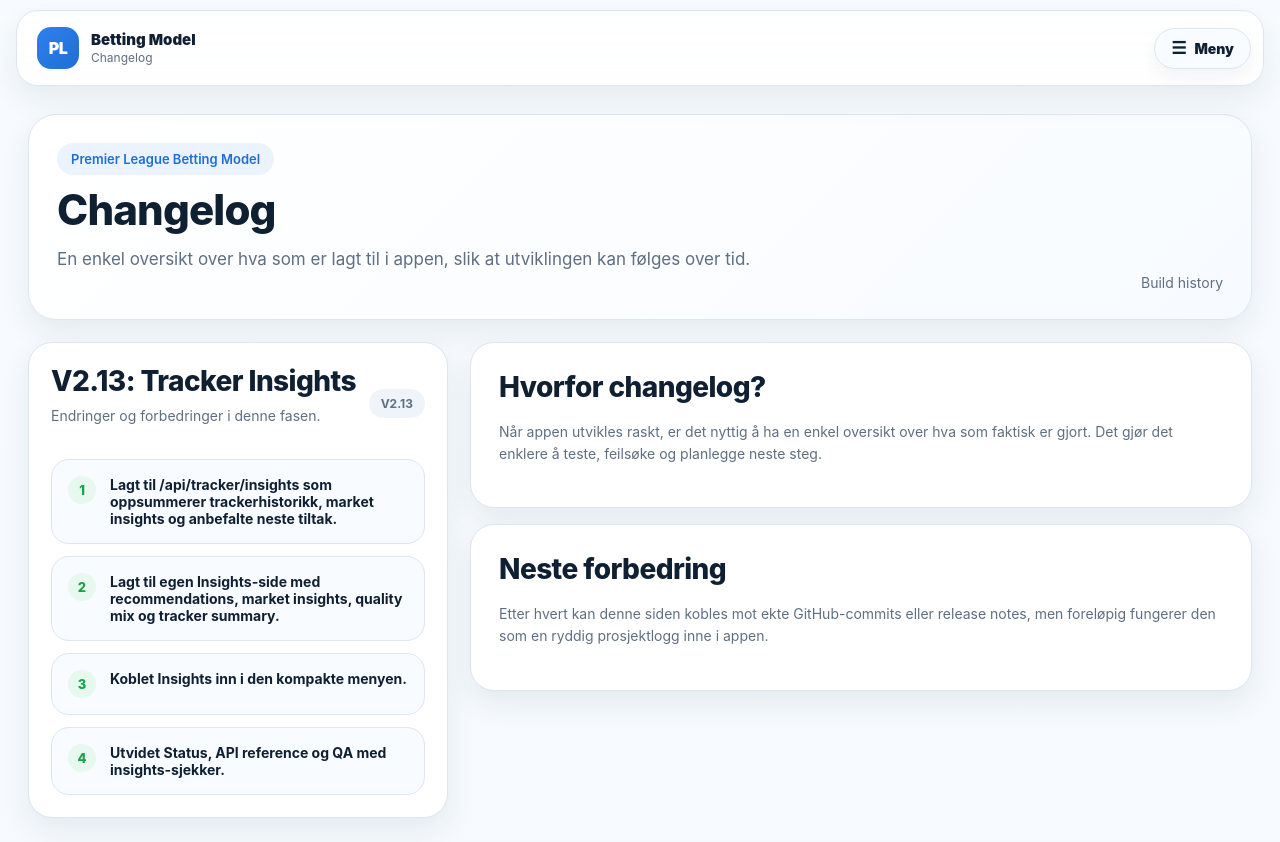
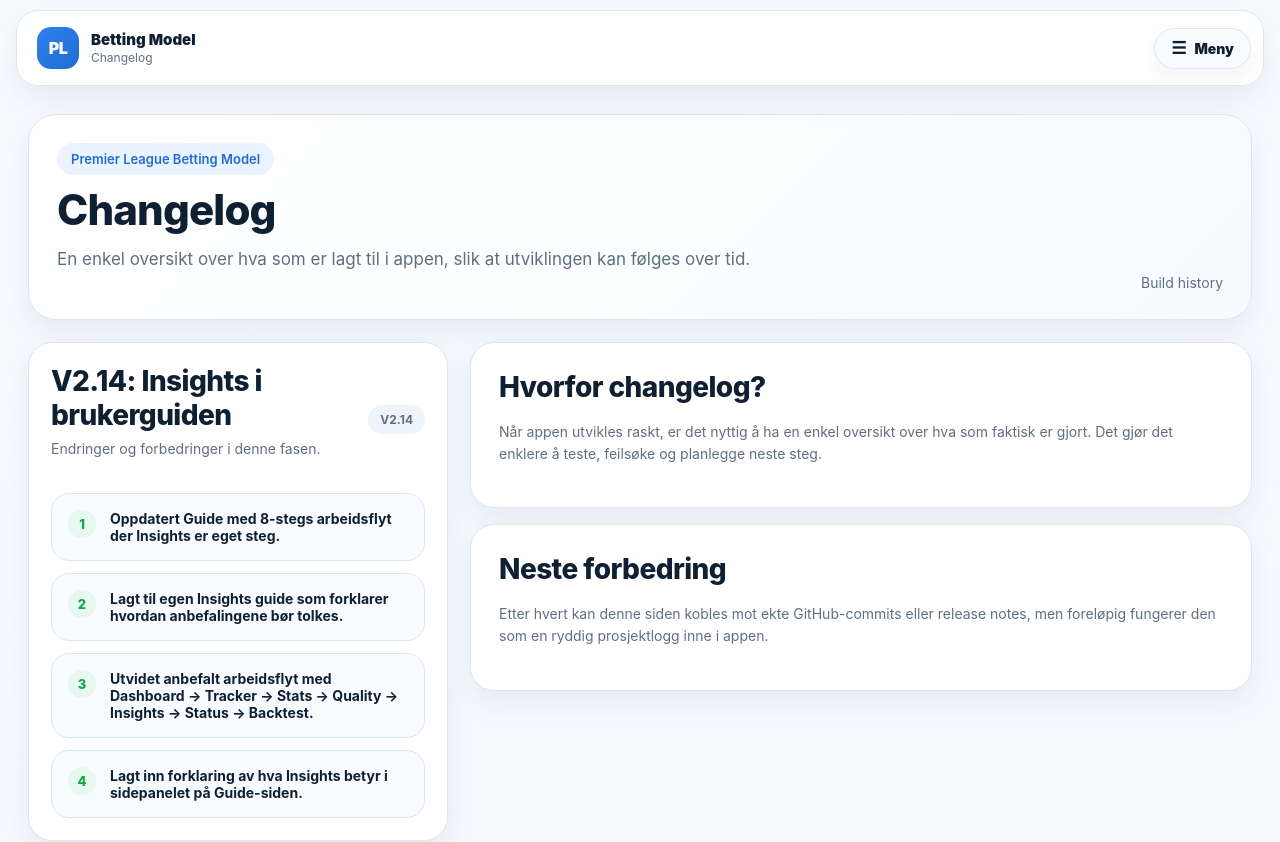
Before and after one commit to hakonnilsen157-commits/PL-betting-model, a Next.js app in the folder pl-vercel-v1/: page /changelog in a window 1280 px wide. Shown: the top 842 px of the page. Built offline with nearby package versions, Linux system fonts and the light colour scheme.

Commit message:
Update changelog with insights guide work

```diff
--- a/pl-vercel-v1/app/changelog/page.tsx
+++ b/pl-vercel-v1/app/changelog/page.tsx
@@ -1,4 +1,14 @@
 const changes = [
+  {
+    version: 'V2.14',
+    title: 'Insights i brukerguiden',
+    items: [
+      'Oppdatert Guide med 8-stegs arbeidsflyt der Insights er eget steg.',
+      'Lagt til egen Insights guide som forklarer hvordan anbefalingene bør tolkes.',
+      'Utvidet anbefalt arbeidsflyt med Dashboard → Tracker → Stats → Quality → Insights → Status → Backtest.',
+      'Lagt inn forklaring av hva Insights betyr i sidepanelet på Guide-siden.',
+    ],
+  },
   {
     version: 'V2.13',
     title: 'Tracker Insights',
```
